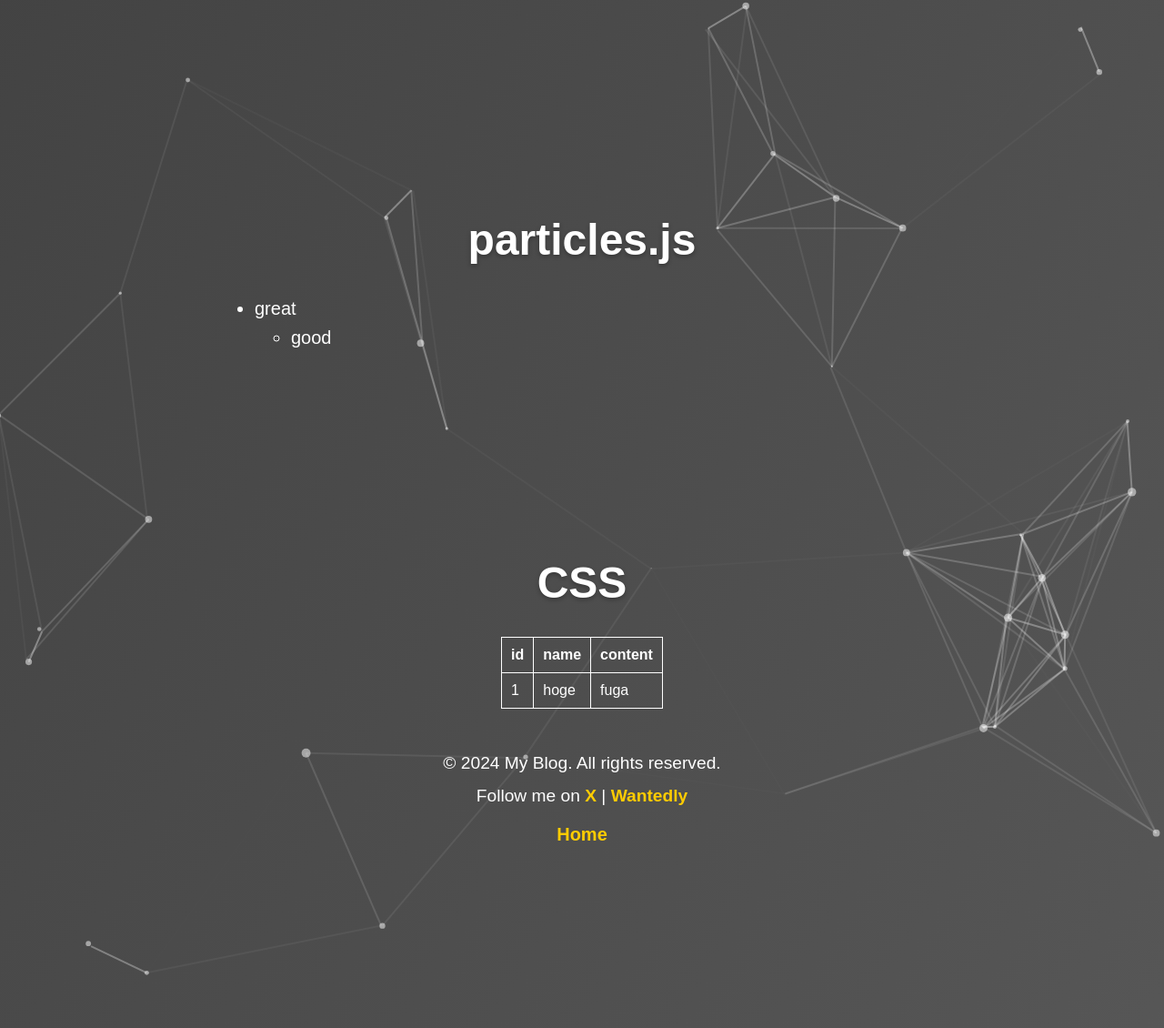
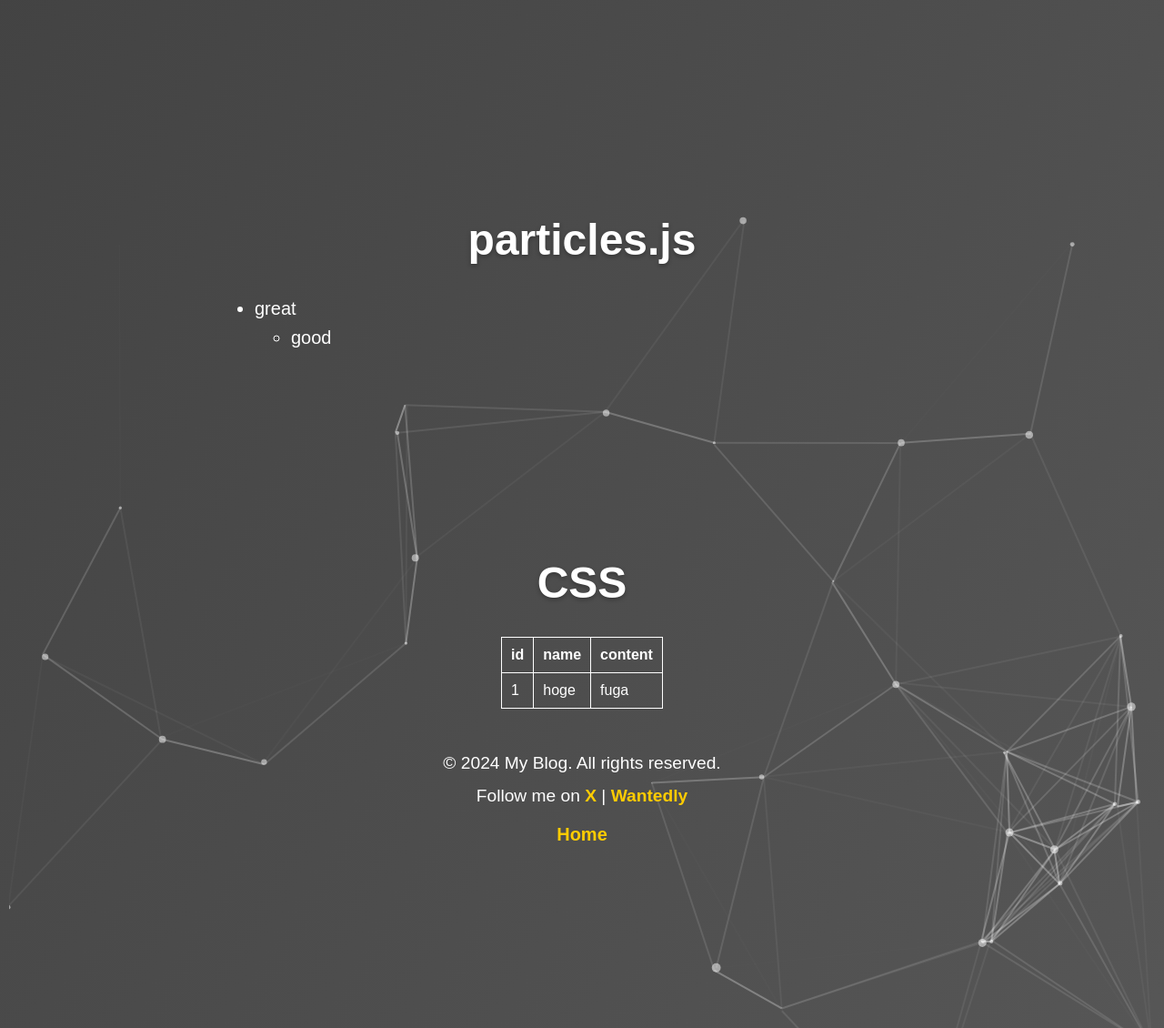
Before and after one commit to 0Cuopen/0cuopen.github.io, a Jekyll site: the page built from particles.md, in a window 1280 px wide. Shown: the whole page at 91% size. Built offline with Jekyll 4.4.1, drawn with Linux system fonts in a browser that asks for light colours.

Commit message:
test particles.js

```diff
--- a/_layouts/particles.html
+++ b/_layouts/particles.html
@@ -14,8 +14,15 @@
     <meta name="twitter:url" content="{{ page.url }}">
     <title>{{ page.title }}</title>
     <link rel="stylesheet" href='../assets/css/style.css'>
+    <style>
+        .particles-wrapper {
+            position: relative;
+            height: 100vh;
+        }
+    </style>
 </head>
 <body>
+    <div class="particles-wrapper">
         <div id="particles-js"></div>
         <header>
             <script src="../javascript/particles.min.js"></script>
@@ -36,5 +43,6 @@
                 <a href="/" class="back-to-home">Home</a>
             </div>
         </footer>
+    </div>
 </body>
 </html>
--- a/assets/css/style.css
+++ b/assets/css/style.css
@@ -31,7 +31,7 @@
 }
 
 canvas{
-	position: fixed;
+	position: absolute;
 	top: 0;
 	right: 0;
 	z-index: -1;
--- a/javascript/app.js
+++ b/javascript/app.js
@@ -1,3 +1,3 @@
-particlesJS.load('particles-js', 'https://0cuopen.net/javascript/particles.json', function() {
+particlesJS.load('particles-js', '../javascript/particles.json', function() {
   console.log('callback - particles.js config loaded');
 });
```
Lines whose indentation alone changed are shown as unchanged.
